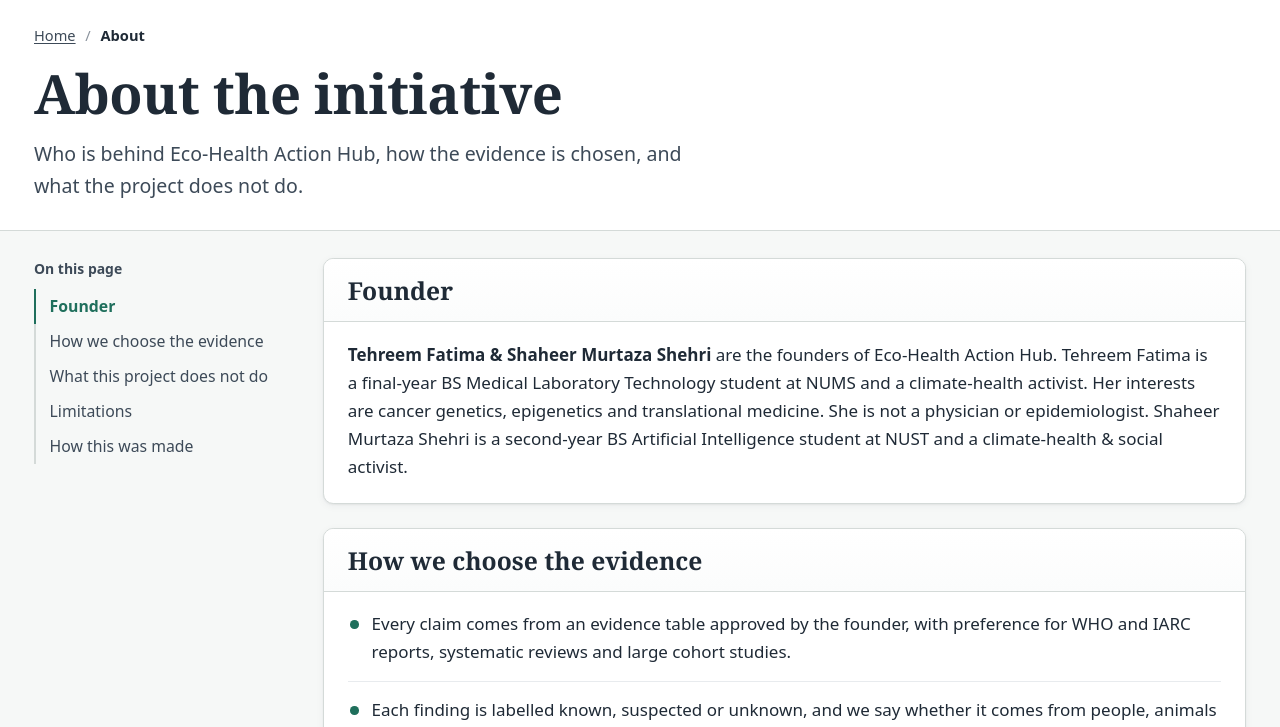
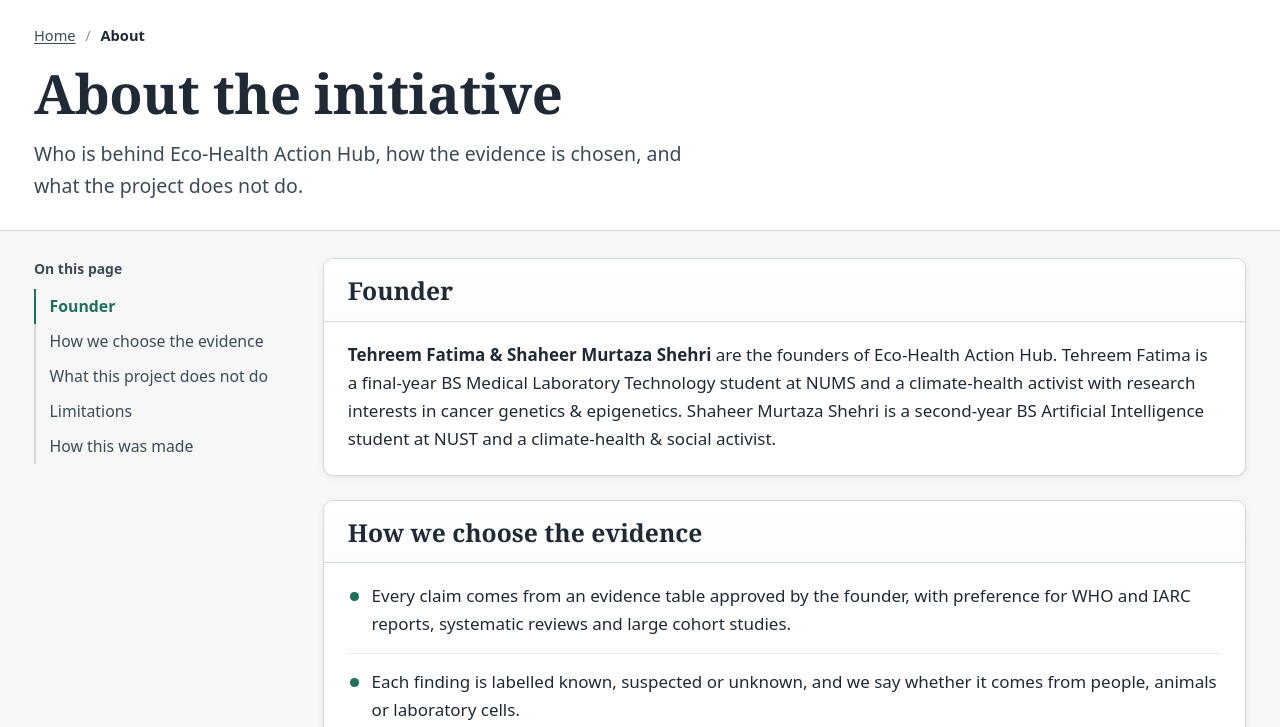
Before and after one commit to ftehreem306-ctrl/eco-health-data, a plain HTML site: page about.html in a window 1280 px wide. Shown: the part 73-800 px from the top of the page. Drawn offline with Linux system fonts and the light colour scheme.

Commit message:
Revise founder bios and evidence selection process
Updated founder information and evidence selection criteria.

```diff
--- a/about.html
+++ b/about.html
@@ -19,7 +19,7 @@
 <main id="main">
 <div class="page-head"><div class="wrap"><nav class="crumbs" aria-label="Breadcrumb"><a href="index.html">Home</a> <span aria-hidden="true">/</span> <span aria-current="page">About</span></nav><h1>About the initiative</h1><p class="lede">Who is behind Eco-Health Action Hub, how the evidence is chosen, and what the project does not do.</p></div></div><div class="wrap workspace">
 <aside class="rail" aria-label="On this page"><div class="rail-inner"><p class="rail-title">On this page</p><ol class="toc"><li><a href="#founder">Founder</a></li><li><a href="#evidence">How we choose the evidence</a></li><li><a href="#not">What this project does not do</a></li><li><a href="#limits">Limitations</a></li><li><a href="#made">How this was made</a></li></ol></div></aside>
-<div class="content"><section class="panel" id="founder" aria-labelledby="founder-h"><header class="panel-head"><h2 id="founder-h">Founder</h2></header><div class="panel-body"><p><strong>Tehreem Fatima & Shaheer Murtaza Shehri</strong> are the founders of Eco-Health Action Hub. Tehreem Fatima is a final-year BS Medical Laboratory Technology student at NUMS and a climate-health activist. Her interests are cancer genetics, epigenetics and translational medicine. She is not a physician or epidemiologist. Shaheer Murtaza Shehri is a second-year BS Artificial Intelligence student at NUST and a climate-health & social activist.</p></div></section><section class="panel" id="evidence" aria-labelledby="evidence-h"><header class="panel-head"><h2 id="evidence-h">How we choose the evidence</h2></header><div class="panel-body"><ul class="steps">
+<div class="content"><section class="panel" id="founder" aria-labelledby="founder-h"><header class="panel-head"><h2 id="founder-h">Founder</h2></header><div class="panel-body"><p><strong>Tehreem Fatima & Shaheer Murtaza Shehri</strong> are the founders of Eco-Health Action Hub. Tehreem Fatima is a final-year BS Medical Laboratory Technology student at NUMS and a climate-health activist with research interests in cancer genetics & epigenetics. Shaheer Murtaza Shehri is a second-year BS Artificial Intelligence student at NUST and a climate-health & social activist.</p></div></section><section class="panel" id="evidence" aria-labelledby="evidence-h"><header class="panel-head"><h2 id="evidence-h">How we choose the evidence</h2></header><div class="panel-body"><ul class="steps">
   <li>Every claim comes from an evidence table approved by the founder, with preference for WHO and IARC reports, systematic reviews and large cohort studies.</li>
   <li>Each finding is labelled known, suspected or unknown, and we say whether it comes from people, animals or laboratory cells.</li>
   <li>An association means two things occur together. It does not prove that one causes the other.</li>
```
